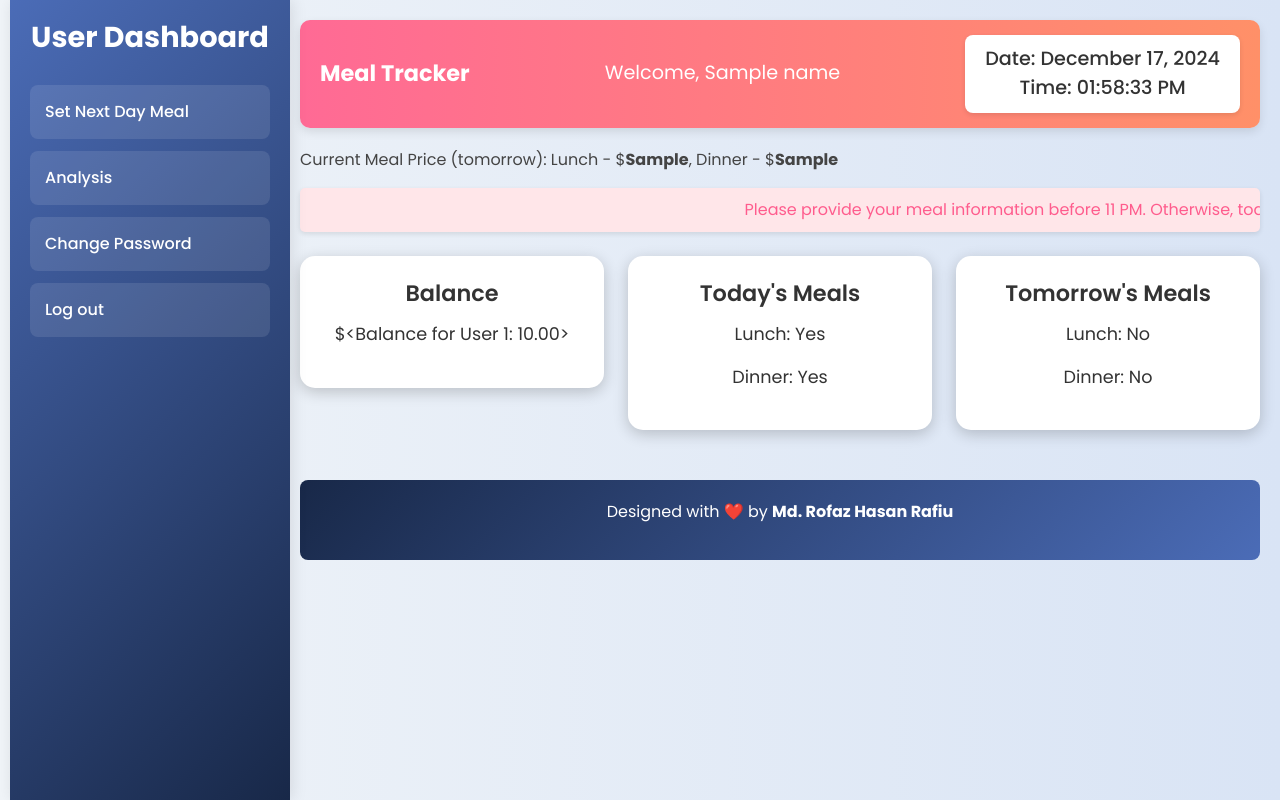
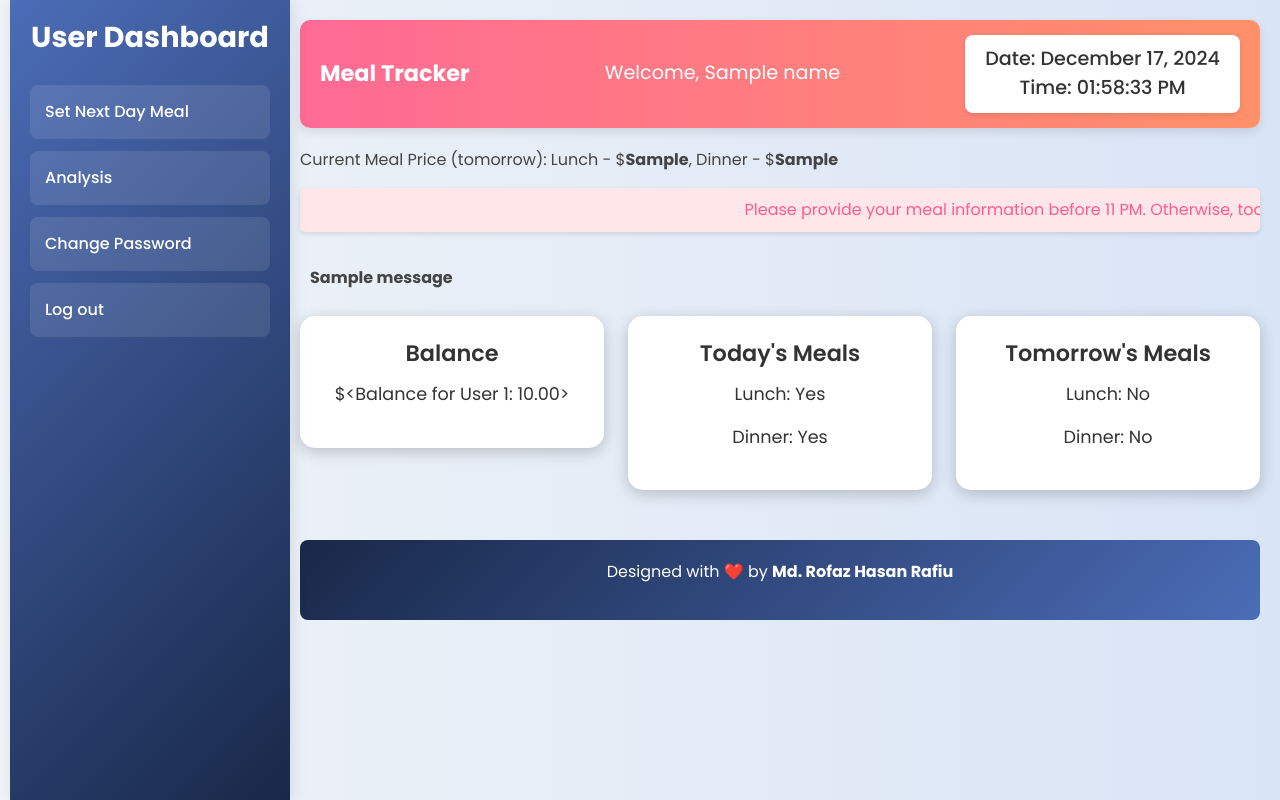
Before and after one commit to rofazhasan/Meal-Management, a Flask app: template app/templates/user_dashboard.html in a window 1280 px wide. Run offline with Flask 3, Linux system fonts and the light colour scheme; tables that the repository leaves empty hold one stand-in row (values such as "Sample post"); the template is opened without the code that fills it: values that come from a table or form of the project are taken from there, most other values are stand-ins (such as "Sample title", 1, 10 or a date in 2020); one stand-in notice (Sample message) is shown.

Commit message:
Update user_dashboard.html

```diff
--- a/app/templates/user_dashboard.html
+++ b/app/templates/user_dashboard.html
@@ -226,6 +226,18 @@
                 color: black;
             }
         }
+        .flash-message {
+            padding: 10px;
+            margin-bottom: 1rem;
+            border-radius: 5px;
+            font-weight: bold;
+        }
+
+        .flash-message.error {
+            background-color: #f8d7da;
+            color: #721c24;
+            border: 1px solid #f5c6cb;
+        }
     </style>
 </head>
 
@@ -259,7 +271,13 @@
         <div class="running-text mb-4">
             <span>Please provide your meal information before 11 PM. Otherwise, today's meal will be copied for tomorrow.</span>
         </div>
-
+{% with messages = get_flashed_messages(with_categories=true) %}
+            {% if messages %}
+                {% for category, message in messages %}
+                    <div class="flash-message {{ category }}">{{ message }}</div>
+                {% endfor %}
+            {% endif %}
+        {% endwith %}
         <div class="row">
             <div class="col-md-4">
                 <div class="card text-center p-4">
```
